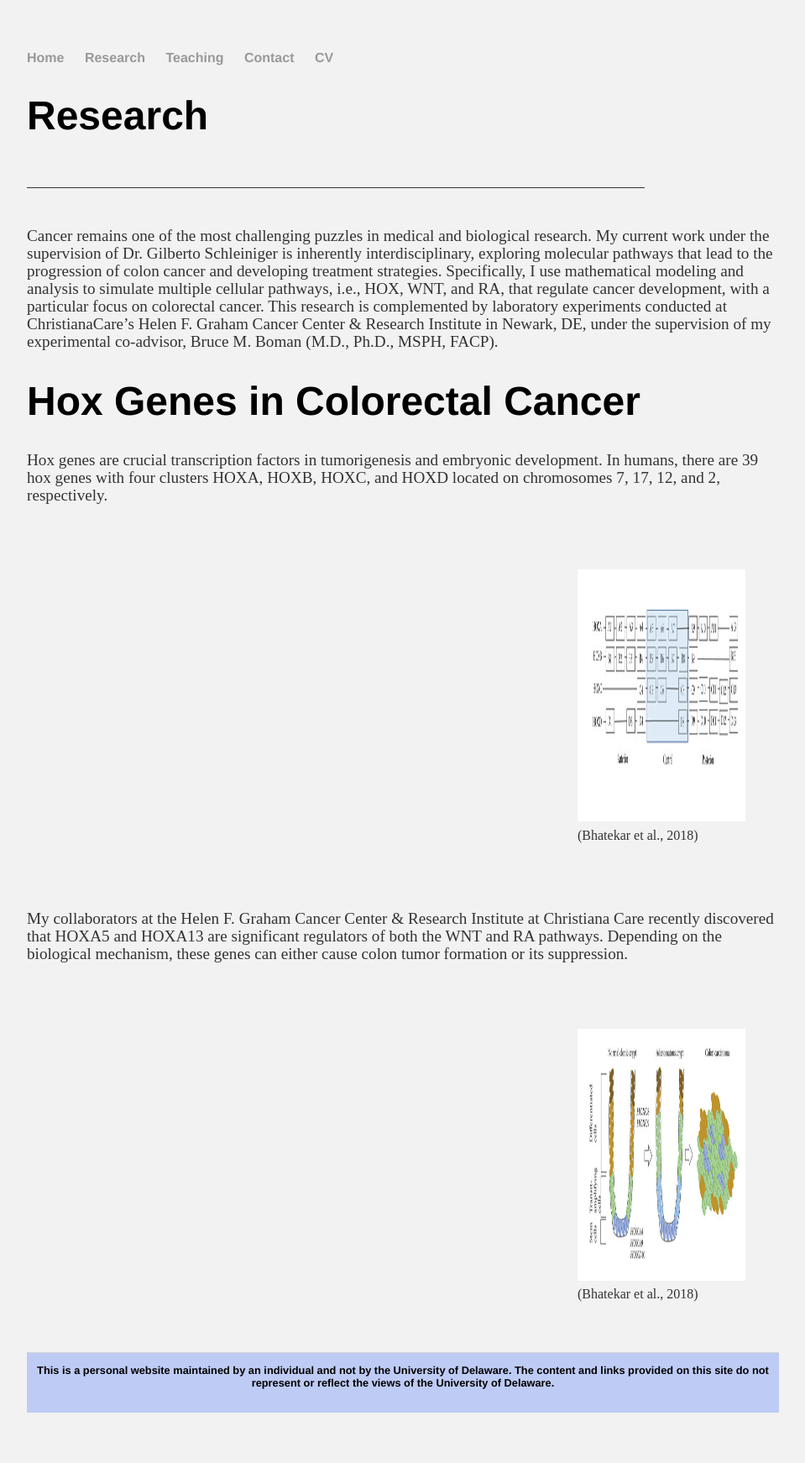
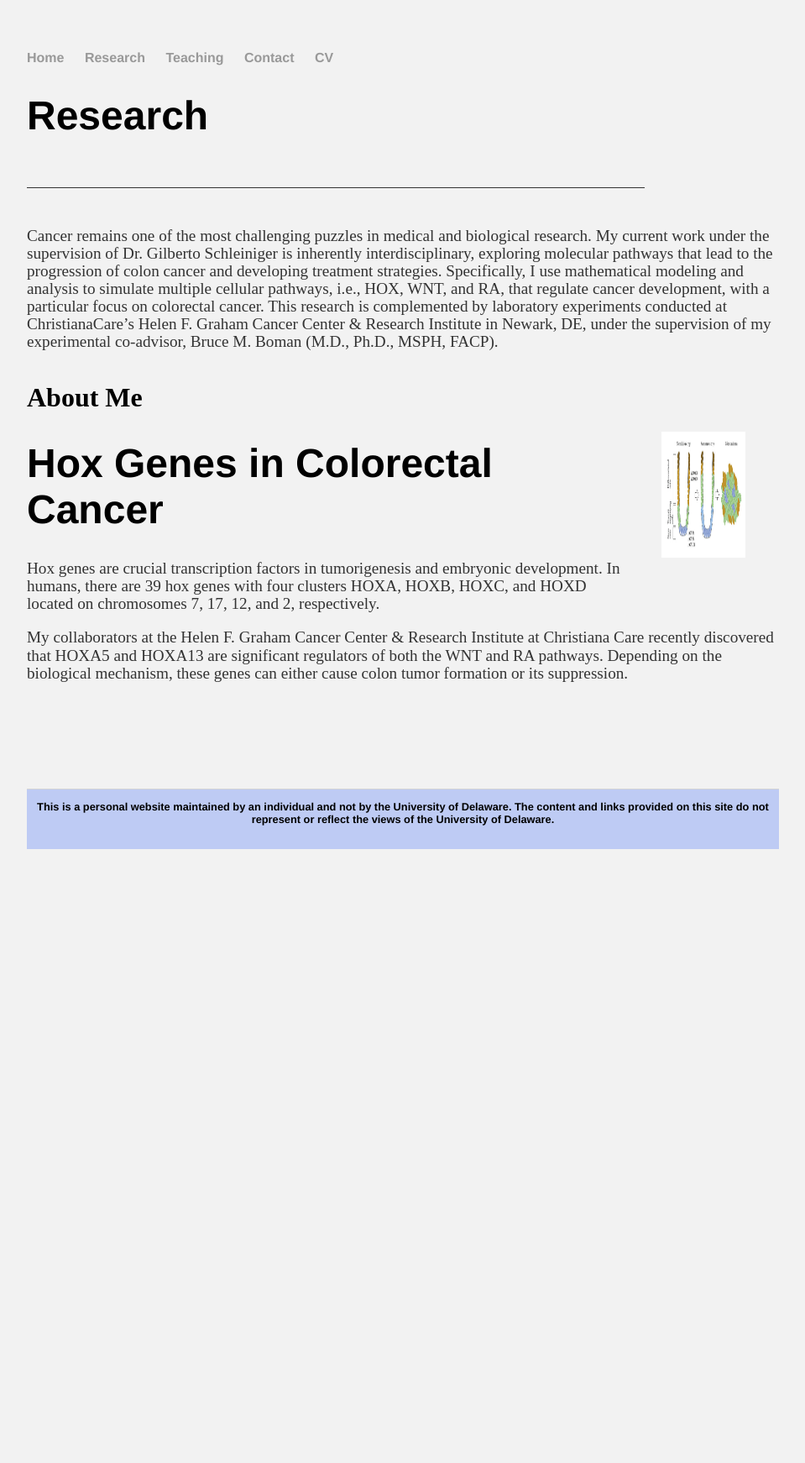
Before and after one commit to kataboh/kataboh.github.io, a Jekyll site: the page built from research.html, in a window 1280 px wide. Shown: the whole page at 84% size, without its empty margins (160-1119 px from the left). Built offline with Jekyll 4.4.1, drawn with Linux system fonts in a browser that asks for light colours; after the commit the page ends 1071 px from its top, so only the background shows below that.

Commit message:
research

```diff
--- a/research.html
+++ b/research.html
@@ -15,24 +15,25 @@
     This research is complemented by laboratory experiments conducted at ChristianaCare’s Helen F. Graham Cancer Center & Research Institute in Newark, DE,
     under the supervision of my experimental co-advisor, Bruce M. Boman (M.D., Ph.D., MSPH, FACP).</p>
 
+	<br>
+	<p style="padding:40px;float:right;"><img src="images/hox_colon_cell.jpg" width="100" height=150></p>
+	<font size="6"><b>About Me</b></font>
+	<br>
+	<p>
+
     <h1>Hox Genes in Colorectal Cancer</h1>
     <p>Hox genes are crucial transcription factors in tumorigenesis and embryonic development.
     In humans, there are 39 hox genes with four clusters HOXA, HOXB, HOXC, and HOXD located on chromosomes 7, 17, 12, and 2, respectively.</p>
 
-    <p style="padding:40px; float:right;">
-        <img src="images/hox_cluster.jpg" width="200" height="300" alt="HOX gene clusters">
-        <br>
-        <small>(Bhatekar et al., 2018)</small>
-    </p>
-    <div style="clear:both;"></div>
-
     <p>My collaborators at the Helen F. Graham Cancer Center & Research Institute at Christiana Care recently discovered that HOXA5 and HOXA13 are significant regulators of both the WNT and RA pathways.
     Depending on the biological mechanism, these genes can either cause colon tumor formation or its suppression.</p>
 
-    <p style="padding:40px; float:right;">
-        <img src="images/hox_colon_cell.jpg" width="200" height="300" alt="Colon cell pathways regulated by HOX genes">
-        <br>
-        <small>(Bhatekar et al., 2018)</small>
-    </p>
     <div style="clear:both;"></div>
+
+	<br>
+	<br>
+	<br>
+	<br>
+	<br>
+	<br>
 </div>
```
